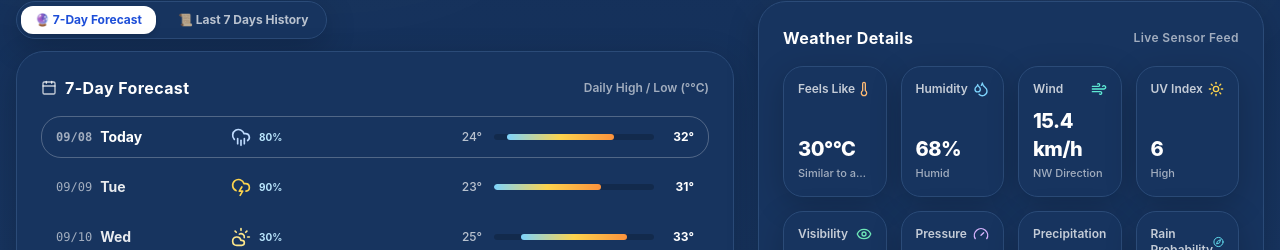
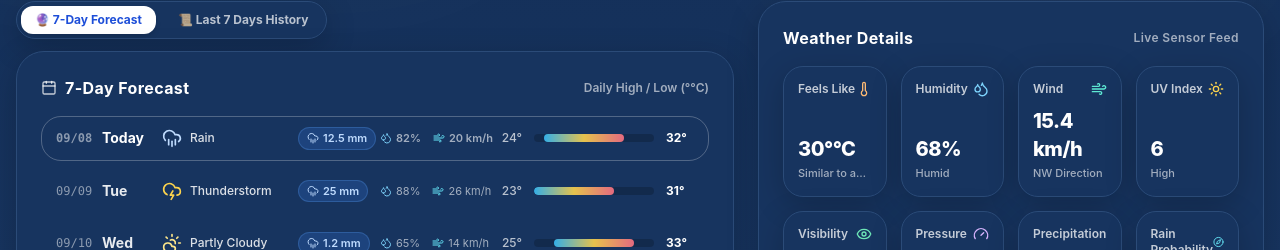
Before and after one commit to sharaddetroja/WeatherGPT-, a React (Vite) app: page / in a window 1280 px wide. Shown: the part 550-800 px from the top of the page. Built offline with nearby package versions, Linux system fonts and the light colour scheme; no server answers; a web font is replaced by a local one.

Commit message:
feat: add rain, humidity, wind data to 7-day forecast matching past days layout

```diff
--- a/src/components/weather/DailyForecastGlass.tsx
+++ b/src/components/weather/DailyForecastGlass.tsx
@@ -1,5 +1,5 @@
 import React from 'react';
-import { Cloud, Sun, CloudRain, CloudLightning, Snowflake, CloudSun, Calendar } from 'lucide-react';
+import { Cloud, Sun, CloudRain, CloudLightning, Snowflake, CloudSun, Calendar, Droplets, Wind } from 'lucide-react';
 
 export interface ForecastDay {
   date: string;
@@ -8,6 +8,9 @@ export interface ForecastDay {
   max_temp: number;
   condition: string;
   chance_of_rain?: number;
+  rainfall_mm?: number;
+  humidity?: number;
+  wind_kph?: number;
 }
 
 interface DailyForecastGlassProps {
@@ -66,45 +69,66 @@ export const DailyForecastGlass: React.FC<DailyForecastGlassProps> = ({
           return (
             <div
               key={idx}
-              className={`flex items-center justify-between py-2.5 px-3.5 rounded-2xl transition-all ${
+              className={`flex items-center gap-4 py-2.5 px-3.5 rounded-2xl transition-all ${
                 isToday
                   ? 'bg-white/18 border border-white/25 shadow-xs font-semibold'
                   : 'hover:bg-white/8 border border-transparent'
               }`}
             >
               {/* Day & Date */}
-              <div className="w-24 sm:w-28 flex items-center gap-2">
-                <span className="text-xs text-white/60 font-mono hidden sm:inline">
-                  {dateLabel}
-                </span>
-                <span className={`text-xs sm:text-sm font-bold ${isToday ? 'text-white' : 'text-white/90'}`}>
+              <div className="flex items-center gap-2 w-[90px] min-w-[90px] shrink-0">
+                <span className="text-xs text-white/50 font-mono w-[38px] min-w-[38px]">{dateLabel}</span>
+                <span className={`text-xs sm:text-sm font-bold truncate ${isToday ? 'text-white' : 'text-white/90'}`}>
                   {isToday ? 'Today' : item.day}
                 </span>
               </div>
 
-              {/* Weather Icon & Condition */}
-              <div className="flex items-center gap-2 w-32 sm:w-40">
+              {/* Condition Icon & Text */}
+              <div className="flex items-center gap-2 w-[120px] min-w-[120px] shrink-0">
                 {getConditionIcon(item.condition)}
-                <span className="text-xs font-medium text-white/85 truncate hidden xs:inline">
+                <span className="text-xs font-medium text-white/85 truncate">
                   {item.condition}
                 </span>
-                {item.chance_of_rain !== undefined && item.chance_of_rain > 0 && (
-                  <span className="text-[10px] font-bold text-sky-200">
-                    {item.chance_of_rain}%
+              </div>
+
+              {/* Rain, Humidity & Wind telemetry badges */}
+              <div className="flex items-center gap-3 w-[180px] min-w-[100px] shrink-0 text-[11px] text-white/70">
+                <span className="w-[70px] min-w-[70px] shrink-0 flex items-center">
+                  {(item.rainfall_mm !== undefined && item.rainfall_mm > 0) ? (
+                    <span className="px-2 py-0.5 rounded-full bg-blue-500/20 text-blue-200 border border-blue-400/25 font-semibold flex items-center gap-1 whitespace-nowrap">
+                      <CloudRain className="w-3 h-3" /> {item.rainfall_mm} mm
+                    </span>
+                  ) : item.chance_of_rain !== undefined && item.chance_of_rain > 0 ? (
+                    <span className="px-2 py-0.5 rounded-full bg-sky-500/20 text-sky-200 border border-sky-400/25 font-semibold flex items-center gap-1 whitespace-nowrap">
+                      <CloudRain className="w-3 h-3" /> {item.chance_of_rain}%
+                    </span>
+                  ) : (
+                    <span className="text-white/40 text-[10px] whitespace-nowrap">No Rain</span>
+                  )}
+                </span>
+
+                {item.humidity !== undefined && (
+                  <span className="flex items-center gap-1 text-white/60 whitespace-nowrap hidden md:inline-flex">
+                    <Droplets className="w-3 h-3 text-sky-300 shrink-0" /> {item.humidity}%
+                  </span>
+                )}
+
+                {item.wind_kph !== undefined && (
+                  <span className="flex items-center gap-1 text-white/60 whitespace-nowrap hidden lg:inline-flex">
+                    <Wind className="w-3 h-3 text-cyan-300 shrink-0" /> {item.wind_kph} km/h
                   </span>
                 )}
               </div>
 
               {/* Temperature Bar & Min/Max */}
-              <div className="flex items-center justify-end gap-3 flex-1 max-w-[200px] sm:max-w-[240px]">
-                <span className="text-xs font-medium text-white/70 w-7 text-right">
+              <div className="flex items-center gap-3 flex-1 min-w-[120px] max-w-[220px] ml-auto">
+                <span className="text-xs font-medium text-white/70 w-[28px] min-w-[28px] text-right shrink-0">
                   {min}°
                 </span>
 
-                {/* Visual Temperature Gradient Bar */}
-                <div className="hidden sm:block flex-1 h-1.5 bg-black/20 rounded-full relative overflow-hidden">
+                <div className="flex-1 h-2 bg-black/20 rounded-full relative overflow-hidden min-w-[50px]">
                   <div
-                    className="absolute top-0 bottom-0 rounded-full bg-gradient-to-r from-sky-300 via-amber-300 to-orange-400"
+                    className="absolute top-0 bottom-0 rounded-full bg-gradient-to-r from-sky-400 via-amber-300 to-rose-400 opacity-90"
                     style={{
                       left: `${leftPercent}%`,
                       width: `${widthPercent}%`,
@@ -112,7 +136,7 @@ export const DailyForecastGlass: React.FC<DailyForecastGlassProps> = ({
                   />
                 </div>
 
-                <span className="text-xs font-bold text-white w-7 text-right">
+                <span className="text-xs font-bold text-white w-[28px] min-w-[28px] text-left shrink-0">
                   {max}°
                 </span>
               </div>
--- a/src/services/weatherService.ts
+++ b/src/services/weatherService.ts
@@ -124,13 +124,13 @@ export const getWeatherData = async (city: string = 'Rajkot') => {
         { time: "16:00", temp_c: 29, icon: "cloud", chance_of_rain: 50 },
       ],
       forecast: [
-        { date: "2026-09-08", day: "Mon", min_temp: 24, max_temp: 32, condition: "Rain", chance_of_rain: 80 },
-        { date: "2026-09-09", day: "Tue", min_temp: 23, max_temp: 31, condition: "Thunderstorm", chance_of_rain: 90 },
-        { date: "2026-09-10", day: "Wed", min_temp: 25, max_temp: 33, condition: "Partly Cloudy", chance_of_rain: 30 },
-        { date: "2026-09-11", day: "Thu", min_temp: 26, max_temp: 34, condition: "Sunny", chance_of_rain: 10 },
-        { date: "2026-09-12", day: "Fri", min_temp: 26, max_temp: 35, condition: "Sunny", chance_of_rain: 0 },
-        { date: "2026-09-13", day: "Sat", min_temp: 27, max_temp: 35, condition: "Sunny", chance_of_rain: 0 },
-        { date: "2026-09-14", day: "Sun", min_temp: 26, max_temp: 34, condition: "Partly Cloudy", chance_of_rain: 20 },
+        { date: "2026-09-08", day: "Mon", min_temp: 24, max_temp: 32, condition: "Rain", chance_of_rain: 80, rainfall_mm: 12.5, humidity: 82, wind_kph: 20 },
+        { date: "2026-09-09", day: "Tue", min_temp: 23, max_temp: 31, condition: "Thunderstorm", chance_of_rain: 90, rainfall_mm: 25.0, humidity: 88, wind_kph: 26 },
+        { date: "2026-09-10", day: "Wed", min_temp: 25, max_temp: 33, condition: "Partly Cloudy", chance_of_rain: 30, rainfall_mm: 1.2, humidity: 65, wind_kph: 14 },
+        { date: "2026-09-11", day: "Thu", min_temp: 26, max_temp: 34, condition: "Sunny", chance_of_rain: 10, rainfall_mm: 0, humidity: 55, wind_kph: 11 },
+        { date: "2026-09-12", day: "Fri", min_temp: 26, max_temp: 35, condition: "Sunny", chance_of_rain: 0, rainfall_mm: 0, humidity: 50, wind_kph: 10 },
+        { date: "2026-09-13", day: "Sat", min_temp: 27, max_temp: 35, condition: "Sunny", chance_of_rain: 0, rainfall_mm: 0, humidity: 48, wind_kph: 12 },
+        { date: "2026-09-14", day: "Sun", min_temp: 26, max_temp: 34, condition: "Partly Cloudy", chance_of_rain: 20, rainfall_mm: 0.5, humidity: 60, wind_kph: 15 },
       ],
       history7Days: generateLast7DaysHistory(28),
       insights: [
```
